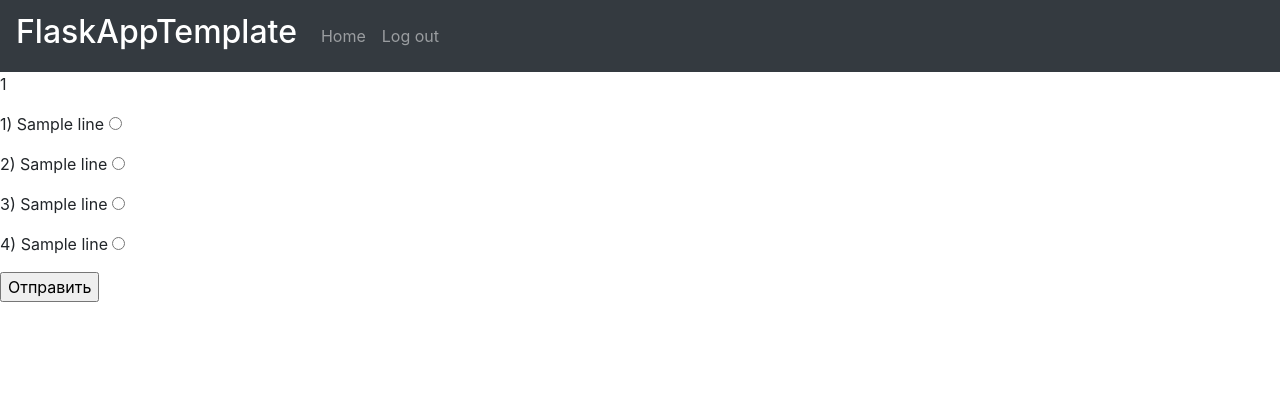
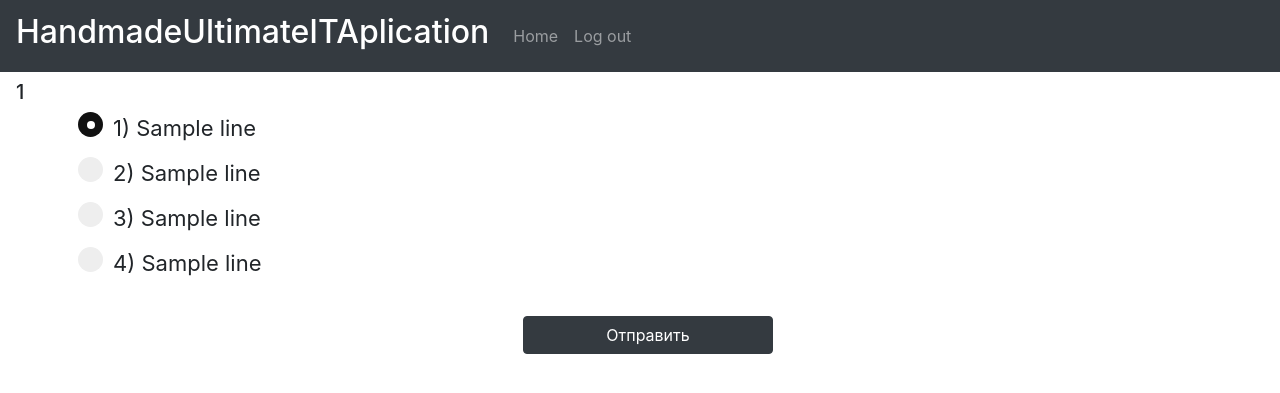
Before and after one commit to UlvarMassiveAnus/FlaskApp, a Flask app: template templates/readtest.html in a window 1280 px wide. Shown: the top 393 px of the page. Run offline with Flask 2, Linux system fonts and the light colour scheme; the template is opened without the code that fills it: most values are stand-ins (such as "Sample title", 1, 10 or a date in 2020); some libraries are stand-ins or nearby versions.

Commit message:
Финальный дезигн

```diff
--- a/main.py
+++ b/main.py
@@ -303,7 +303,7 @@ def readtest(task_id):
             if request.form[str(i + 1)] == r:
                 mark += 1
         mark = int((mark / len(request.form["right_answers"])) * 100)
-        if mark >= 80:
+        if mark >= 75:
             session = create_session()
             task = session.query(Tasks).get(request.form["task_id"])
             lesson = session.query(Lessons).get(task.to_lesson)
--- a/templates/base.html
+++ b/templates/base.html
@@ -16,11 +16,11 @@
     <script src="https://stackpath.bootstrapcdn.com/bootstrap/4.4.1/js/bootstrap.min.js"
             integrity="sha384-wfSDF2E50Y2D1uUdj0O3uMBJnjuUD4Ih7YwaYd1iqfktj0Uod8GCExl3Og8ifwB6"
             crossorigin="anonymous"></script>
-    <title>FlaskApp</title>
+    <title>HandmadeUltimateITAplication</title>
 </head>
 <body>
     <nav class="navbar navbar-expand-lg navbar-dark bg-dark">
-        <a class="navbar-brand" href="#"><h2>FlaskAppTemplate</h2></a>
+        <a class="navbar-brand" href="#"><h2>HandmadeUltimateITAplication</h2></a>
         <button class="navbar-toggler" type="button" data-toggle="collapse" data-target="#navbarNav" aria-controls="navbarNav" aria-expanded="false" aria-label="Toggle navigation">
             <span class="navbar-toggler-icon"></span>
         </button>
--- a/templates/readtest.html
+++ b/templates/readtest.html
@@ -1,16 +1,98 @@
 {% extends "base.html" %}
 
 {% block content %}
-<form method="post">
+<form method="post" class="mt-2 ml-3">
     <input type="hidden" name="right_answers" value="{{ right_answers }}">
     <input type="hidden" name="task_id" value="{{ task_id }}">
 {% for qst in data %}
-    <p>{{ qst[0] }}</p>
-    <p>1) {{qst[rand[(loop.index - 1) * 4]]}} <input name="{{ loop.index }}" type="radio" value="1"></p>
-    <p>2) {{qst[rand[(loop.index - 1) * 4 + 1]]}} <input name="{{ loop.index }}" type="radio" value="2"></p>
-    <p>3) {{qst[rand[(loop.index - 1) * 4 + 2]]}} <input name="{{ loop.index }}" type="radio" value="3"></p>
-    <p>4) {{qst[rand[(loop.index - 1) * 4 + 3]]}} <input name="{{ loop.index }}" type="radio" value="4"></p>
+    <h5>{{ qst[0] }}</h5>
+    <label class="container">1) {{qst[rand[(loop.index - 1) * 4]]}}
+        <input name="{{ loop.index }}" type="radio" value="1" checked>
+        <span class="checkmark"></span>
+    </label>
+    <label class="container">2) {{qst[rand[(loop.index - 1) * 4 + 1]]}}
+        <input name="{{ loop.index }}" type="radio" value="2">
+        <span class="checkmark"></span>
+    </label>
+    <label class="container">3) {{qst[rand[(loop.index - 1) * 4 + 2]]}}
+        <input name="{{ loop.index }}" type="radio" value="3">
+        <span class="checkmark"></span>
+    </label>
+    <label class="container">4) {{qst[rand[(loop.index - 1) * 4 + 3]]}}
+        <input name="{{ loop.index }}" type="radio" value="4">
+        <span class="checkmark"></span>
+    </label>
+    </br>
+
 {% endfor %}
-    <input type="submit" value="Отправить">
+    <input type="submit" value="Отправить" class="btn btn-dark btnn">
+    <style>
+        .container {
+          display: block;
+
+          position: relative;
+          padding-left: 35px;
+          margin-bottom: 12px;
+          cursor: pointer;
+          font-size: 22px;
+          -webkit-user-select: none;
+          -moz-user-select: none;
+          -ms-user-select: none;
+          user-select: none;
+        }
+
+        .container input {
+          position: absolute;
+          opacity: 0;
+          cursor: pointer;
+          height: 0;
+          width: 0;
+        }
+
+        .checkmark {
+          position: absolute;
+          top: 0;
+          left: 0;
+          height: 25px;
+          width: 25px;
+          background-color: #eee;
+          border-radius: 50%;
+        }
+
+        .container:hover input ~ .checkmark {
+          background-color: #ccc;
+        }
+
+        .container input:checked ~ .checkmark {
+          background-color: #111;
+        }
+
+        .checkmark:after {
+          content: "";
+          position: absolute;
+          display: none;
+        }
+
+        .container input:checked ~ .checkmark:after {
+          display: block;
+        }
+
+        .container .checkmark:after {
+          top: 9px;
+          left: 9px;
+          width: 8px;
+          height: 8px;
+          border-radius: 50%;
+          background: white;
+        }
+       .btnn {
+        color: white;
+        width: 250px;
+        margin-left: auto;
+        margin-right: auto;
+        display: block;
+    }
+    .btnn:hover{background: rgb(120,120,120); }
+    </style>
 </form>
 {% endblock %}
```
Also changed, not shown: templates/readlesson.html (+9 -1 lines), templates/result.html (+40 -1 lines), db/project.sqlite.
